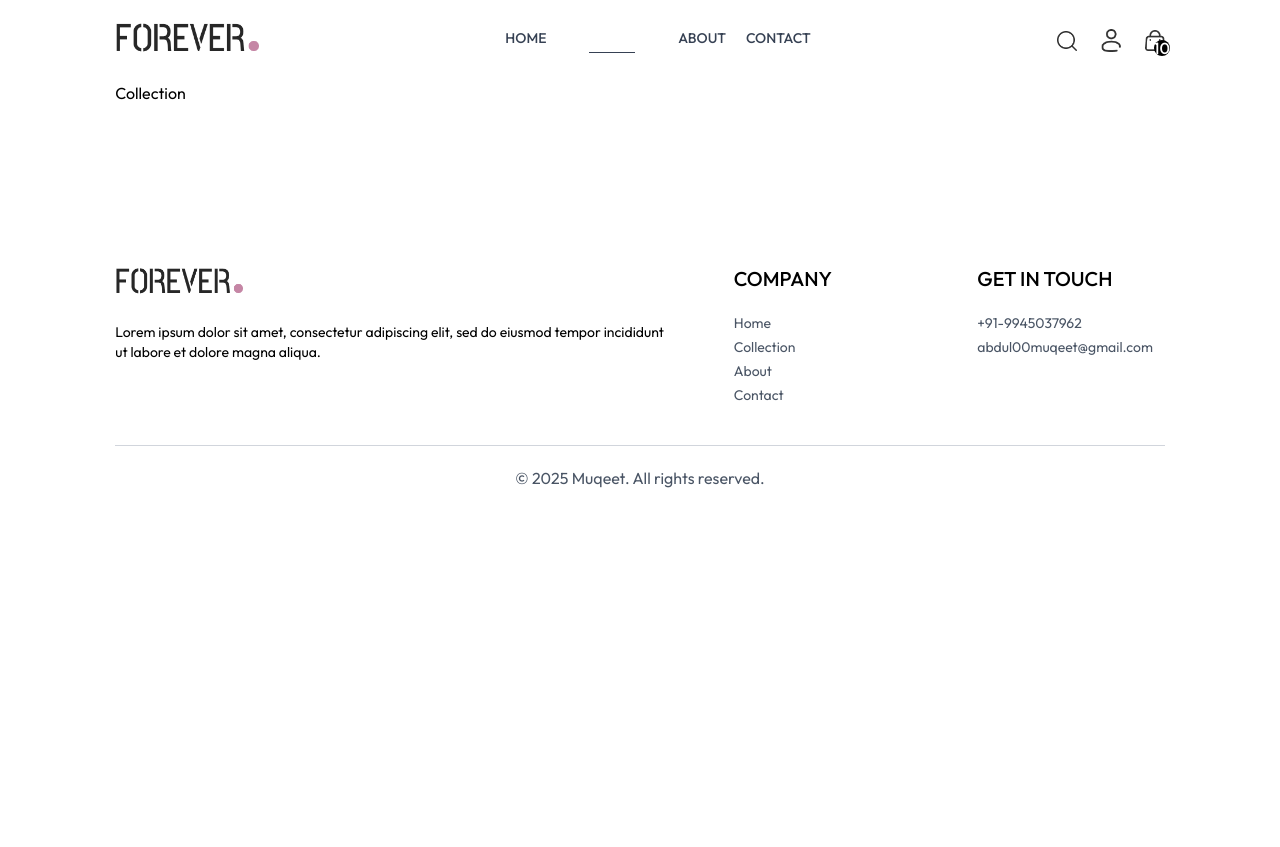
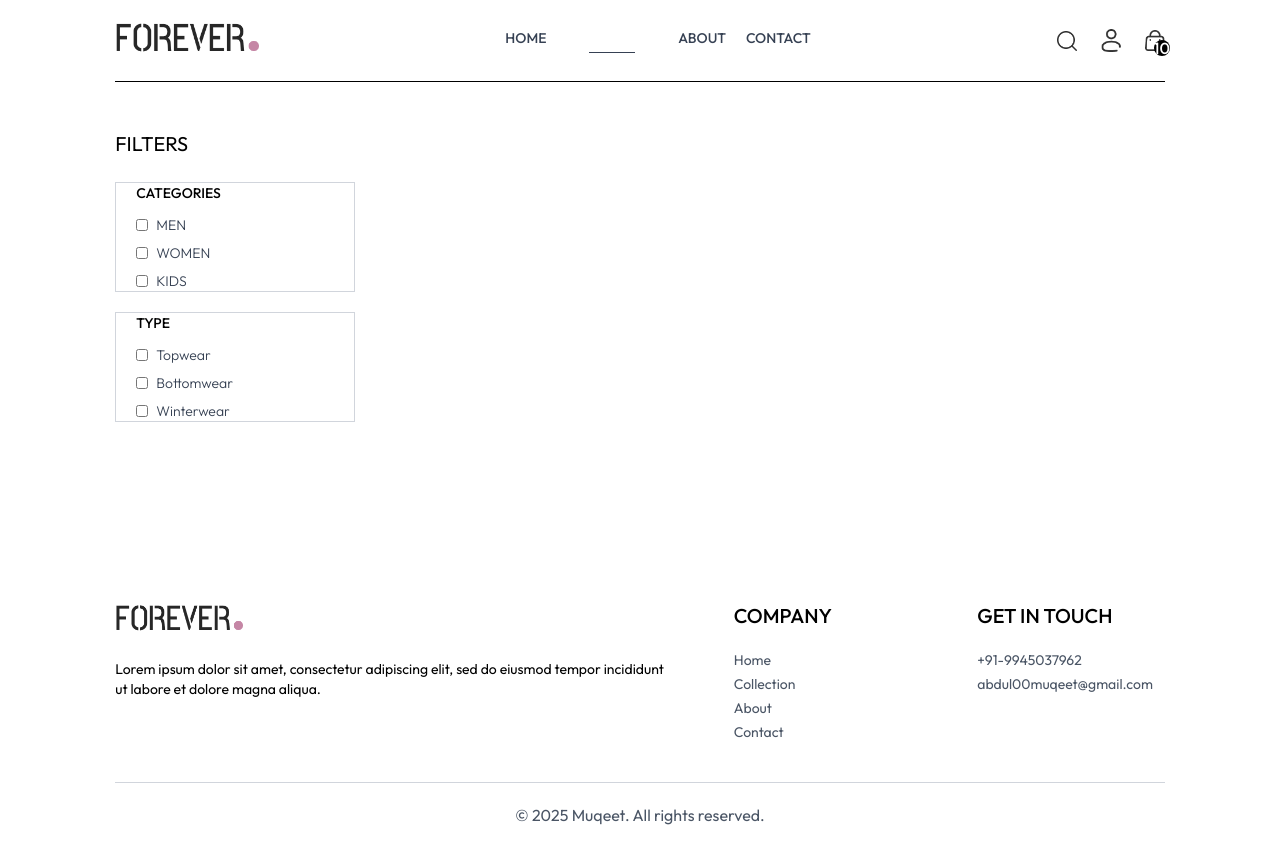
Before and after one commit to muqeet1001/eCommerce, a React (Vite) app in the folder frontend/: page /collection in a window 1280 px wide. Before the commit the page ends 800 px from the top, so only its background shows below. Built offline with nearby package versions, Linux system fonts and the light colour scheme.

Commit message:
Add filter options to Collection component

```diff
--- a/frontend/src/pages/Collection.jsx
+++ b/frontend/src/pages/Collection.jsx
@@ -1,8 +1,45 @@
-import React from 'react'
+import React, { useContext } from 'react'
+import { ShopContext } from './../context/ShopContext';
 
 function Collection() {
+  const { product } = useContext(ShopContext);
+  const [showFilter, setShowFilter] = React.useState(false);
   return (
-    <div>Collection</div>
+    <div className='flex flex-col sm:flex-row gap-1 sm:gap-10 pt-10 border-t'>
+      <div className='min-w-60'>
+        <div className='my-2 text-xl flex items-center cursor-pointer gap-2'>FILTERS</div>
+        {/* Catory Filter */}
+        <div className={`border border-gray-300 pl-5 mt-6 ${showFilter ? '' : 'hidden'} sm:block`}>
+          <p className='mb-3 text-sm font-medium'>CATEGORIES</p>
+          <div className='flex flex-col gap-2 text-sm font-light text-gray-700'>
+            <p className='flex gap-2'>
+              <input className='w-3 ' type="checkbox" value={'MEN'} />MEN
+            </p>
+            <p className='flex gap-2'>
+              <input className='w-3 border-none outline-none' type="checkbox" value={'WOMEN'} />WOMEN
+            </p>
+            <p className='flex gap-2'>
+              <input className='w-3 border-none outline-none' type="checkbox" value={'KIDS'} />KIDS
+            </p>
+          </div>
+        </div>
+        {/* sub catory filter */}
+         <div className={`border border-gray-300 pl-5 my-5 ${showFilter ? '' : 'hidden'} sm:block`}>
+          <p className='mb-3 text-sm font-medium'>TYPE</p>
+          <div className='flex flex-col gap-2 text-sm font-light text-gray-700'>
+            <p className='flex gap-2'>
+              <input className='w-3 ' type="checkbox" value={'Topwear'} />Topwear
+            </p>
+            <p className='flex gap-2'>
+              <input className='w-3 border-none outline-none' type="checkbox" value={'Bottomwear'} />Bottomwear
+            </p>
+            <p className='flex gap-2'>
+              <input className='w-3 border-none outline-none' type="checkbox" value={'Winterwar'} />Winterwear
+            </p>
+          </div>
+        </div>
+      </div>
+    </div>
   )
 }
 
```
